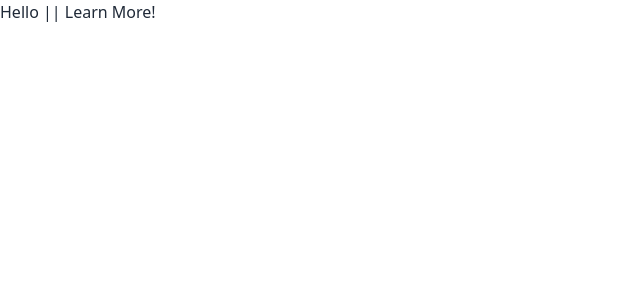
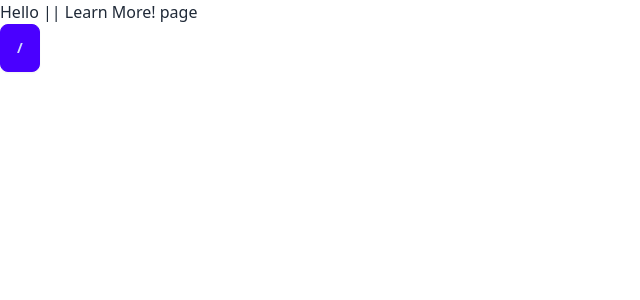
Before and after one commit to DavidBalishyan/helloPc, a React (Vite) app: page /lrnmore in a window 1280 px wide. Shown: the top 300 px of the page, without its empty margins (0-640 px from the left). Built offline with nearby package versions, Linux system fonts and the light colour scheme; data requests are answered from the project's data file.

Commit message:
LrnMore page needs to be done

```diff
--- a/db.json
+++ b/db.json
@@ -5,12 +5,6 @@
       "email": "test@test.test",
       "password": "test",
       "id": 1
-    },
-    {
-      "fullName": "David",
-      "email": "davidbalishyan12@gmail.com",
-      "password": "asjldgfoyf",
-      "id": 2
     }
   ]
 }
--- a/src/pages/LrnMore.jsx
+++ b/src/pages/LrnMore.jsx
@@ -1,9 +1,13 @@
+import { Link } from "react-router-dom"
+
+
 const LrnMore = () => {
     return (
         <div>
             <h1>
-                Hello ||  Learn More!
+                Hello ||  Learn More! page
             </h1>
+            <Link to="/" className="btn btn-primary">/</Link>
         </div>
     )
 }
```
